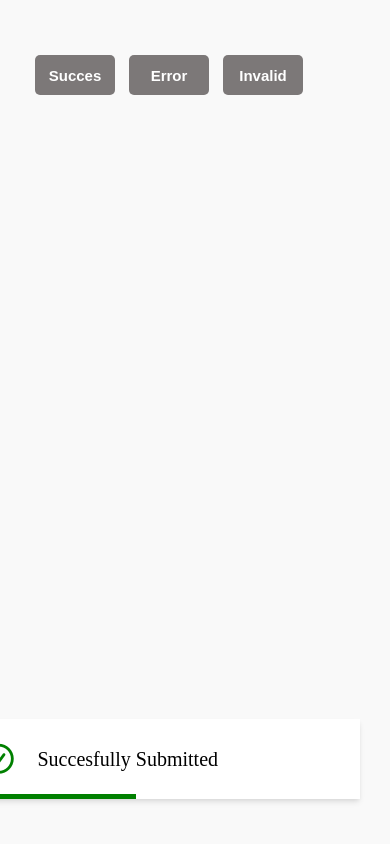
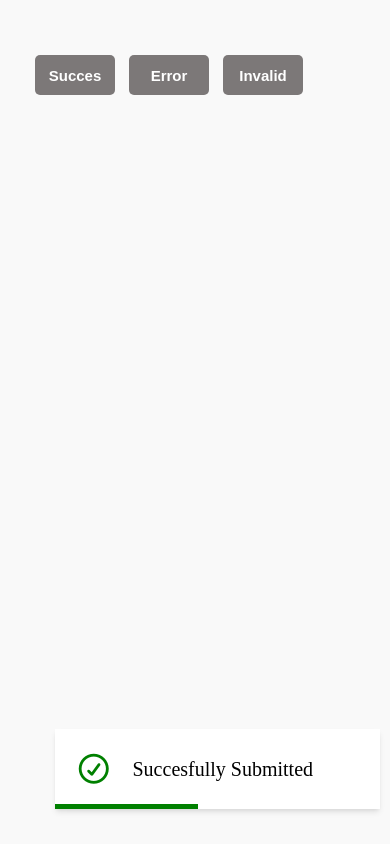
Before and after one commit to Nehalali103/Toast-Notification-Snakar-Bar, a plain HTML site: page index.html in a window 390 px wide. Both pictures are taken after a click on the button "Succes". Drawn offline with Linux system fonts and the light colour scheme.

Commit message:
animation add .toast

```diff
--- a/style.css
+++ b/style.css
@@ -45,6 +45,14 @@ body {
     display: flex;
     align-items: center;
     position: relative;
+    transform: translate(100%);
+    animation: moveleft 0.5s linear forwards;
+}
+
+@keyframes moveleft{
+    100%{
+        transform: translate(0);
+    }
 }
 
 .toast i {
@@ -89,3 +97,16 @@ body {
 .toast.invalid::after {
     background-color: orange;
 }
+
+@media screen and (min-width:200px) and (max-width:575px)  {
+    .toast{
+        width: 325px;
+    }
+
+
+#toastbox {
+    position: absolute;
+    right: 10px;
+    bottom: 20px;
+}
+}
```
